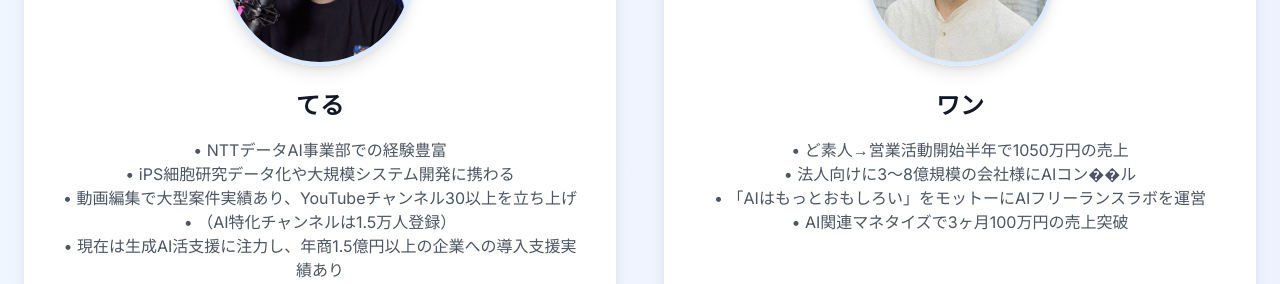
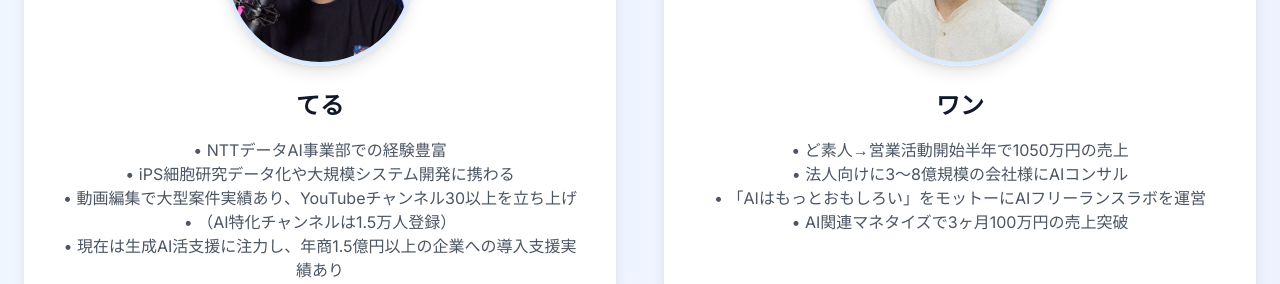
Before and after one commit to naoterumaker/ai-academi, a Next.js app: page / in a window 1280 px wide. Shown: the part 2620-2904 px from the top of the page. Built offline with nearby package versions, Linux system fonts and the light colour scheme.

Commit message:
Initial commit

```diff
--- a/components/index.tsx
+++ b/components/index.tsx
@@ -315,7 +315,7 @@ export default function Index() {
                   image: "/onesan.jpg",
                   description: [
                     "• ど素人→営業活動開始半年で1050万円の売上",
-                    "• 法人向けに3〜8億規模の会社様にAIコン��ル",
+                    "• 法人向けに3〜8億規模の会社様にAIコンサル",
                     "• 「AIはもっとおもしろい」をモットーにAIフリーランスラボを運営",
                     "• AI関連マネタイズで3ヶ月100万円の売上突破"
                   ].join('\n'),
```
